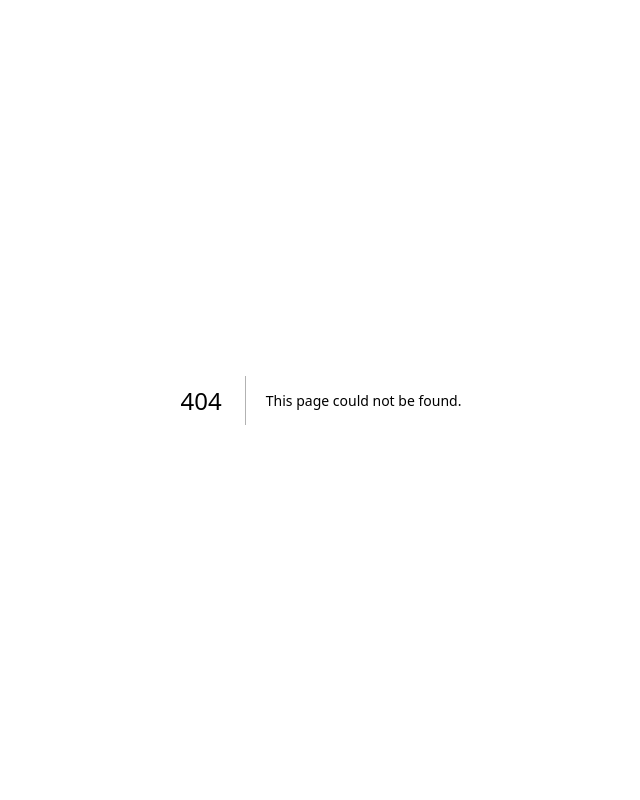
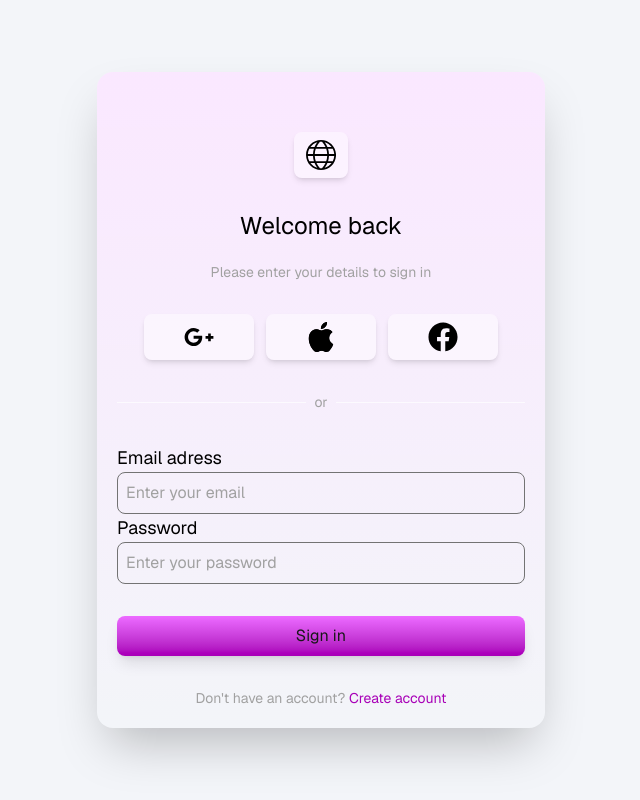
Before and after one commit to mujibqoribulll/pos-app, a Next.js app: page /login in a window 1280 px wide. Before the commit this address had no page. Shown: the whole page, without its empty margins (319-959 px from the left). Built offline with nearby package versions, Linux system fonts and the light colour scheme.

Commit message:
🔥 💄 slicing ui login

```diff
--- /dev/null
+++ b/src/app/login/page.tsx
@@ -0,0 +1,74 @@
+'use client';
+
+import { BsApple } from 'react-icons/bs';
+import { FaFacebook, FaGooglePlusG } from 'react-icons/fa';
+import { TfiWorld } from 'react-icons/tfi';
+
+const CorePage = () => {
+  return (
+    <section className="h-screen bg-[#F3F5F9] flex justify-center items-center">
+      <div className="from-fuchsia-100 bg-gradient-to-b to-transparent min-w-md rounded-2xl shadow-2xl p-5 flex flex-col gap-y-8">
+        <div className="flex justify-center items-center mt-10">
+          <button className="bg-white/40 px-3 py-2 rounded-lg shadow-md hover:shadow-lg">
+            <TfiWorld size={30} className="text-black" />
+          </button>
+        </div>
+        <div className="">
+          <h2 className="text-black text-2xl font-sans text-center">
+            Welcome back
+          </h2>
+          <p className="text-neutral-400 text-sm text-center mt-5 font-sans">
+            Please enter your details to sign in
+          </p>
+        </div>
+        <div className="flex justify-center items-center gap-x-3">
+          <button className="bg-white/40 px-10 py-2 rounded-lg shadow-md hover:shadow-lg">
+            <FaGooglePlusG size={30} className="text-black" />
+          </button>
+          <button className="bg-white/40 px-10 py-2 rounded-lg shadow-md hover:shadow-lg">
+            <BsApple size={30} className="text-black" />
+          </button>
+          <button className="bg-white/40 px-10 py-2 rounded-lg shadow-md hover:shadow-lg">
+            <FaFacebook size={30} className="text-black" />
+          </button>
+        </div>
+        <div className="flex items-center gap-2">
+          <div className="flex-1 border-t border-white/70" />
+          <span className="text-sm text-neutral-400 font-sans">or</span>
+          <div className="flex-1 border-t border-white/70" />
+        </div>
+        <div>
+          <label htmlFor="email" className="flex flex-col">
+            <span className="font-sans text-lg text-black">Email adress</span>
+            <input
+              type="email"
+              id="email"
+              placeholder="Enter your email"
+              className="border-neutral-500 border placeholder:text-neutral-400 font-sans text-base outline-none p-2 text-black rounded-lg"
+            />
+          </label>
+          <label htmlFor="password" className="flex flex-col">
+            <span className="font-sans text-lg text-black">Password</span>
+            <input
+              type="password"
+              id="password"
+              placeholder="Enter your password"
+              className="border-neutral-500 border placeholder:text-neutral-400 font-sans text-base outline-none p-2 text-black rounded-lg"
+            />
+          </label>
+        </div>
+        <div className="flex">
+          <button className=" shadow-lg flex-1 p-2 rounded-lg bg-gradient-to-t from-fuchsia-700 to-fuchsia-400 font-sans hover:to-fuchsia-500">
+            Sign in
+          </button>
+        </div>{' '}
+        <p className="text-neutral-400 font-sans text-sm text-center">
+          Don't have an account?{' '}
+          <span className="text-fuchsia-700">Create account</span>
+        </p>
+      </div>
+    </section>
+  );
+};
+
+export default CorePage;
```
